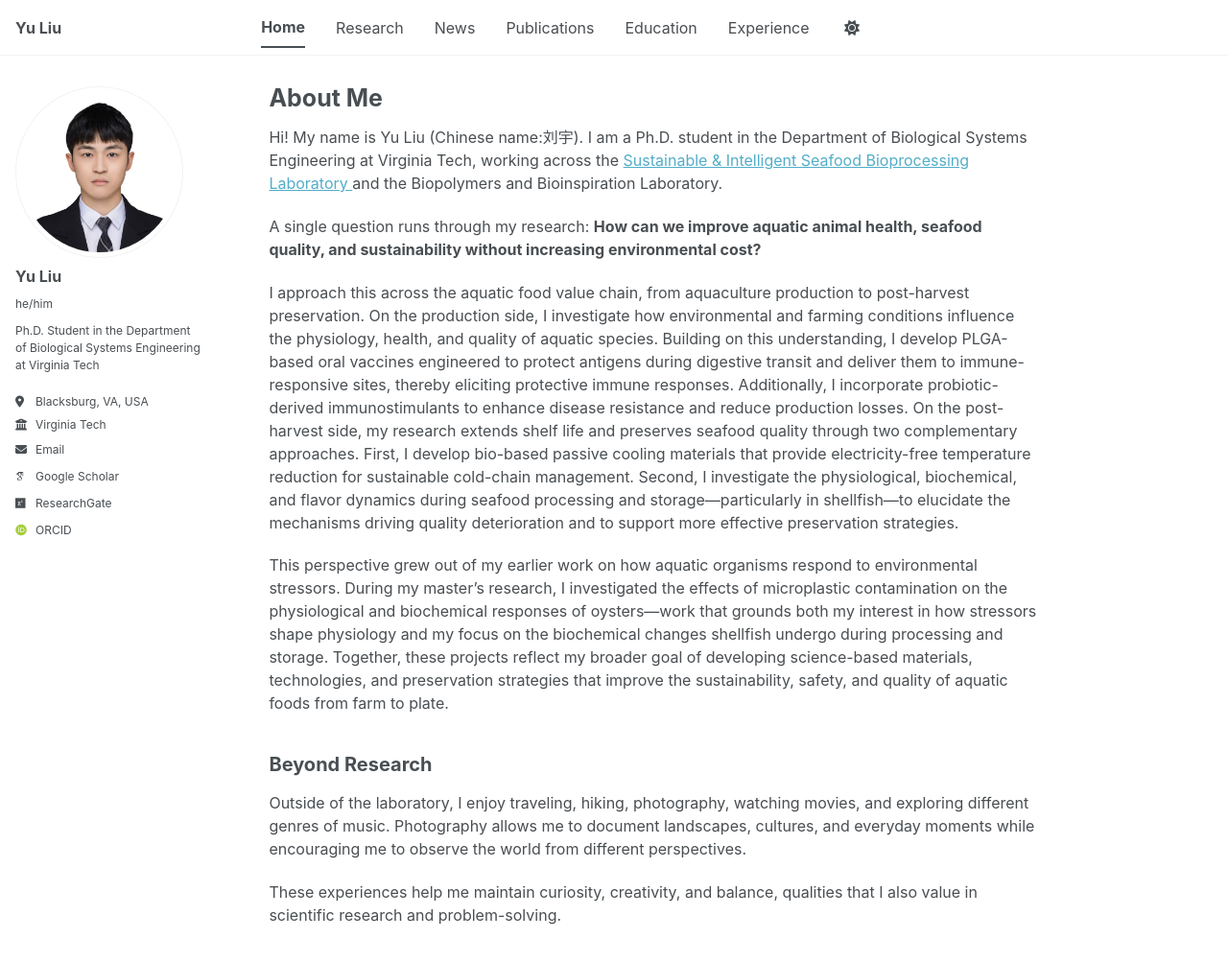
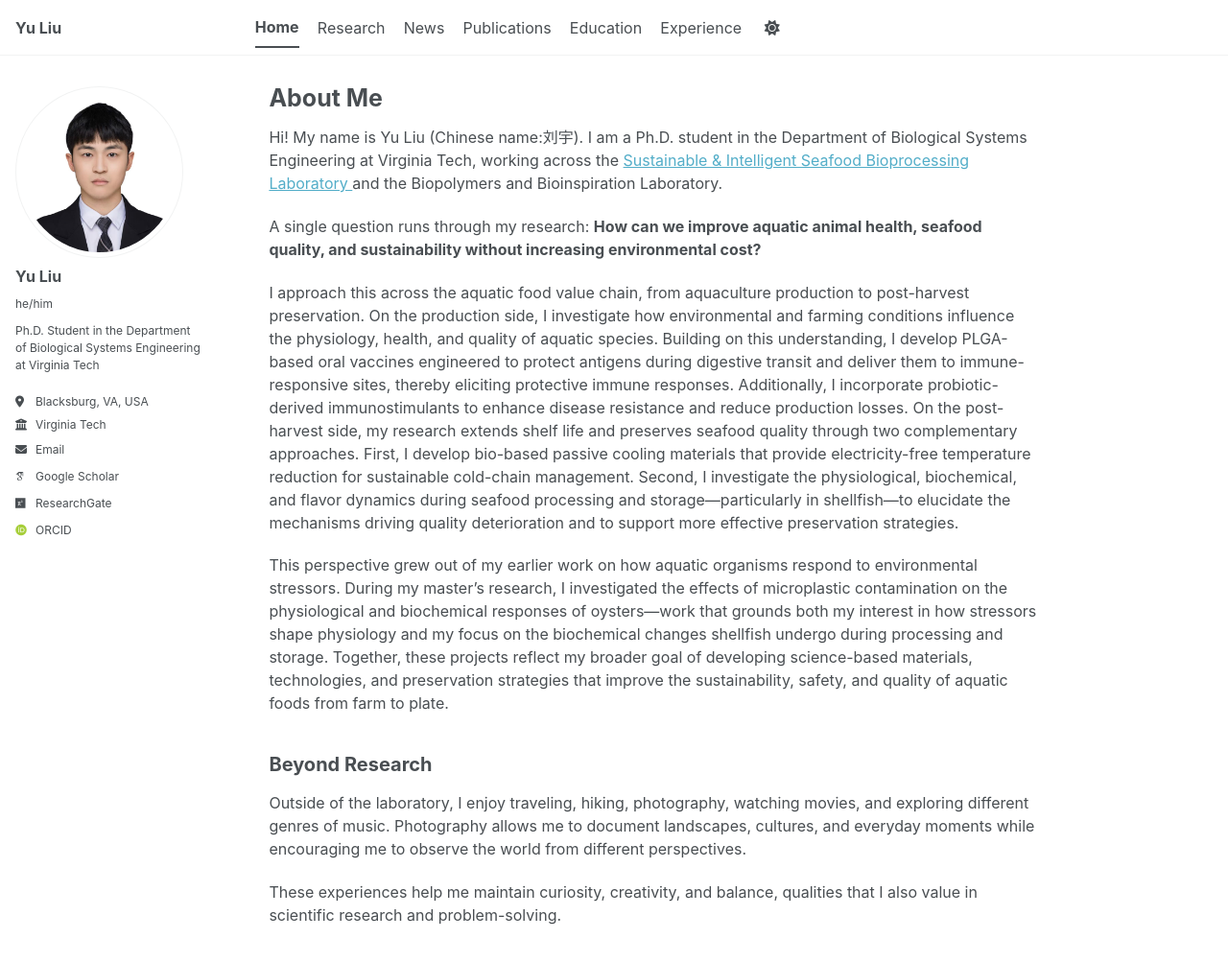
Before and after one commit to yuliu0322/yuliu0322.github.io, a Jekyll site: the page built from _pages/about.md, in a window 1280 px wide and 1019 px high. Shown: the top 1003 px of the window at 96% size. Built offline with Jekyll 4.4.1, drawn with Linux system fonts in a browser that asks for light colours; some web fonts are replaced; a script bundle is joined from its source files by our own code; library files that are not in the unit come from our copies.

Commit message:
Update main.scss

```diff
--- a/assets/css/main.scss
+++ b/assets/css/main.scss
@@ -87,3 +87,14 @@ html {
     font-size: 16px;
   }
 }
+/* Widen and tighten the desktop navigation bar */
+@media (min-width: 64em) {
+  .masthead__inner-wrap {
+    max-width: 1500px;
+  }
+
+  .greedy-nav .visible-links a {
+    margin-left: 0.6rem;
+    margin-right: 0.6rem;
+  }
+}
```
